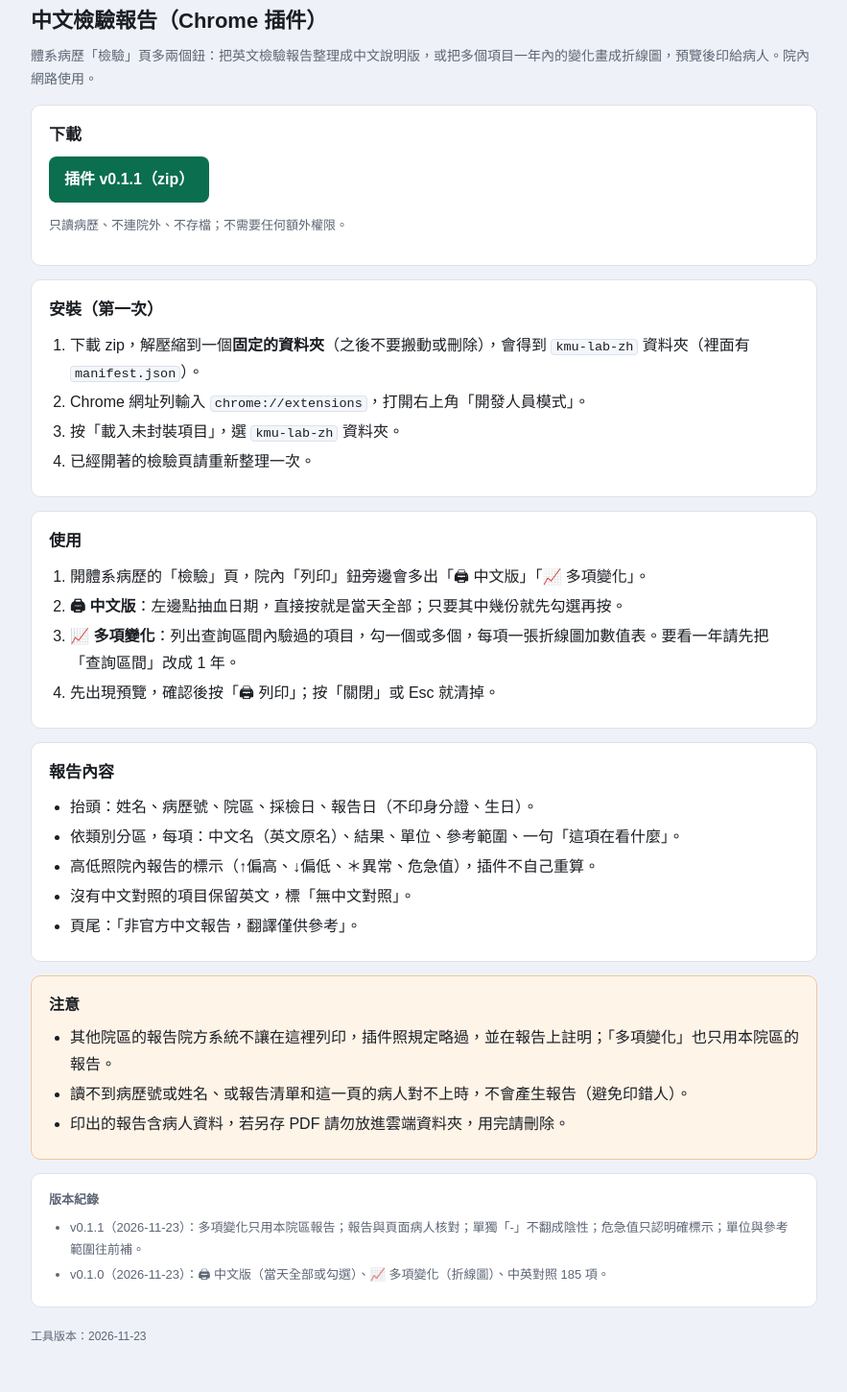
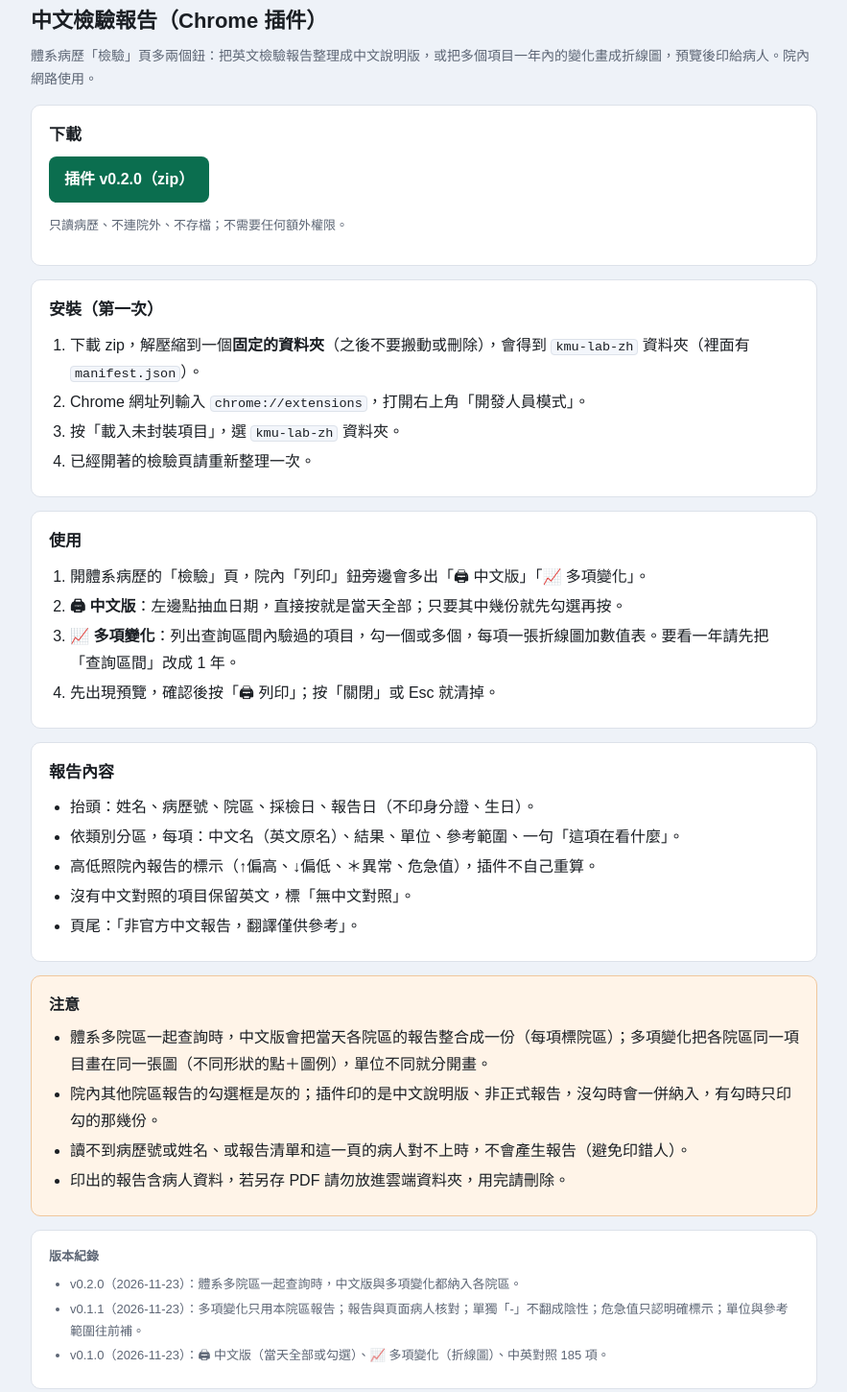
Before and after one commit to highker21/highker21.github.io, a plain HTML site: page tools/kmu-lab-zh.html in a window 1280 px wide. Shown: the part 19-1469 px from the top of the page at 96% size, without its empty margins (198-1081 px from the left). Drawn offline with Linux system fonts and the light colour scheme.

Commit message:
tools: 中文檢驗報告 v0.2.0（多院區一起查詢時中文版與多項變化都納入）
Co-Authored-By: Claude Opus 5.5 <noreply@anthropic.com>
Claude-Session: https://claude.ai/code/session_016kNoKmxfT9W6DLg3bbqveg

```diff
--- a/tools/kmu-lab-zh.html
+++ b/tools/kmu-lab-zh.html
@@ -31,7 +31,7 @@
   <div class="card">
     <h2>下載</h2>
     <div class="dl">
-      <a class="btn" href="downloads/kmu-lab-zh-v0.1.1.zip" download>插件 v0.1.1（zip）</a>
+      <a class="btn" href="downloads/kmu-lab-zh-v0.2.0.zip" download>插件 v0.2.0（zip）</a>
     </div>
     <p class="small">只讀病歷、不連院外、不存檔；不需要任何額外權限。</p>
   </div>
@@ -70,7 +70,8 @@
   <div class="card warn">
     <strong>注意</strong>
     <ul>
-      <li>其他院區的報告院方系統不讓在這裡列印，插件照規定略過，並在報告上註明；「多項變化」也只用本院區的報告。</li>
+      <li>體系多院區一起查詢時，中文版會把當天各院區的報告整合成一份（每項標院區）；多項變化把各院區同一項目畫在同一張圖（不同形狀的點＋圖例），單位不同就分開畫。</li>
+      <li>院內其他院區報告的勾選框是灰的；插件印的是中文說明版、非正式報告，沒勾時會一併納入，有勾時只印勾的那幾份。</li>
       <li>讀不到病歷號或姓名、或報告清單和這一頁的病人對不上時，不會產生報告（避免印錯人）。</li>
       <li>印出的報告含病人資料，若另存 PDF 請勿放進雲端資料夾，用完請刪除。</li>
     </ul>
@@ -79,6 +80,7 @@
   <div class="card small">
     <strong>版本紀錄</strong>
     <ul>
+      <li>v0.2.0（2026-11-23）：體系多院區一起查詢時，中文版與多項變化都納入各院區。</li>
       <li>v0.1.1（2026-11-23）：多項變化只用本院區報告；報告與頁面病人核對；單獨「-」不翻成陰性；危急值只認明確標示；單位與參考範圍往前補。</li>
       <li>v0.1.0（2026-11-23）：🖨 中文版（當天全部或勾選）、📈 多項變化（折線圖）、中英對照 185 項。</li>
     </ul>
```
Also changed, not shown: 2 other files.
